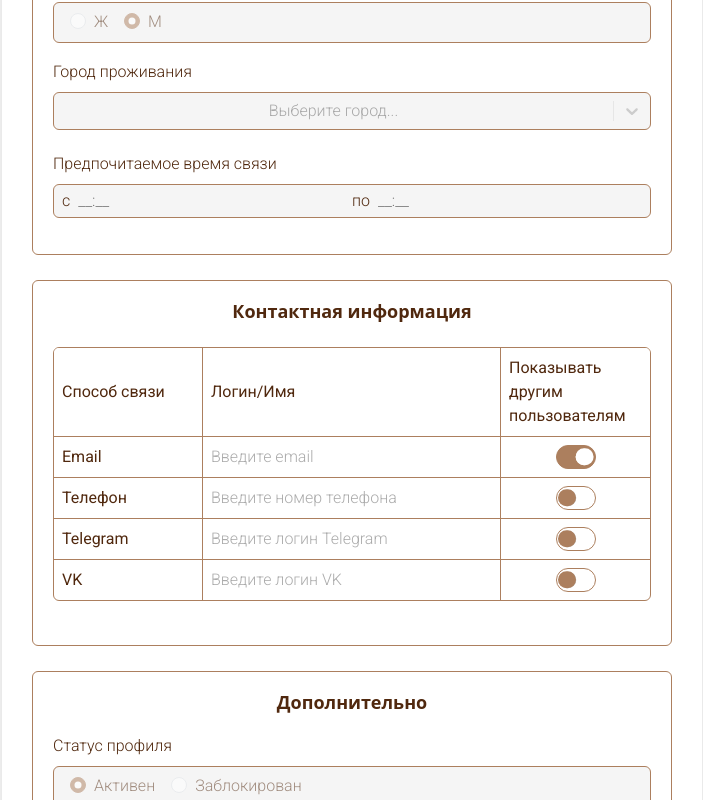
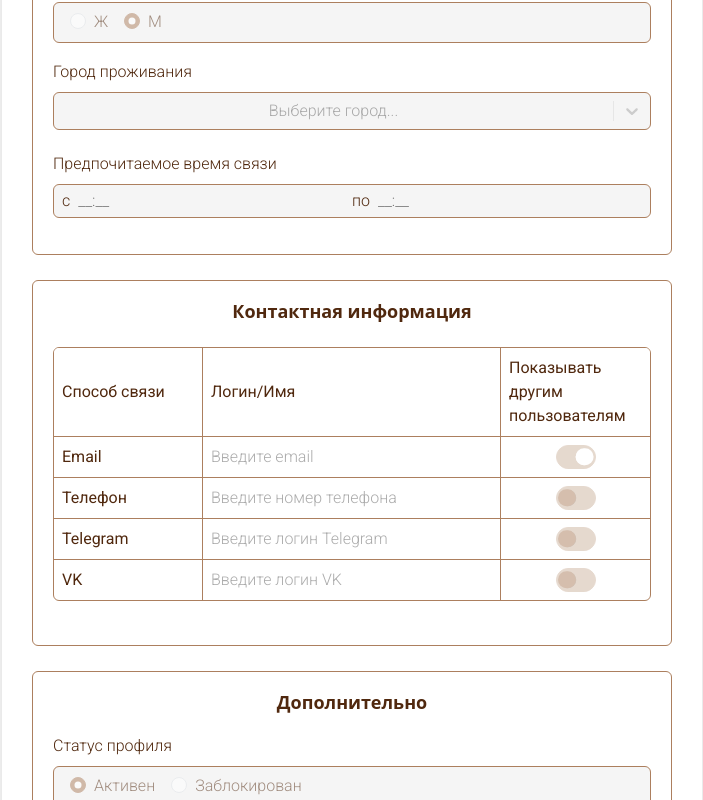
Before and after one commit to PetMatchNSU/PetMatch-frontend, a React (Vite) app: page /profile in a window 1280 px wide. Shown: the part 437-1237 px from the top of the page, without its empty margins (288-991 px from the left). Built offline with nearby package versions, Linux system fonts and the light colour scheme; no server answers.

Commit message:
add disabled to reg table

```diff
--- a/src/components/RegistrationTable/RegistrationTable.tsx
+++ b/src/components/RegistrationTable/RegistrationTable.tsx
@@ -21,13 +21,15 @@ interface RegistrationTableProps {
   onVisibilityChange: (visibility: VisibilitySettings) => void;
   contactInfo: ContactInfo;
   visibility: VisibilitySettings;
+  disabled?: boolean;
 }
 
 const RegistrationTable: React.FC<RegistrationTableProps> = ({
   onContactInfoChange,
   onVisibilityChange,
   contactInfo,
-  visibility
+  visibility,
+  disabled = false
 }) => {
   const handleInputChange = (field: keyof ContactInfo, value: string) => {
     onContactInfoChange({ ...contactInfo, [field]: value });
@@ -57,6 +59,8 @@ const RegistrationTable: React.FC<RegistrationTableProps> = ({
                 placeholder="Введите email"
                 value={contactInfo.email}
                 onChange={(e) => handleInputChange('email', e.target.value)}
+                readOnly={disabled}
+                disabled={disabled}
                 className={styles.tableInput}
               />
             </td>
@@ -65,6 +69,7 @@ const RegistrationTable: React.FC<RegistrationTableProps> = ({
                 <Toggle
                   checked={visibility.email}
                   onChange={handleToggleChange('email')}
+                  disabled={disabled}
                   wrapperClassName={styles.noMargin}
                 />
               </div>
@@ -78,6 +83,8 @@ const RegistrationTable: React.FC<RegistrationTableProps> = ({
                 placeholder="Введите номер телефона"
                 value={contactInfo.phone}
                 onChange={(e) => handleInputChange('phone', e.target.value)}
+                readOnly={disabled}
+                disabled={disabled}
                 className={styles.tableInput}
               />
             </td>
@@ -86,6 +93,7 @@ const RegistrationTable: React.FC<RegistrationTableProps> = ({
                 <Toggle
                   checked={visibility.phone}
                   onChange={handleToggleChange('phone')}
+                  disabled={disabled}
                   wrapperClassName={styles.noMargin}
                 />
               </div>
@@ -98,6 +106,8 @@ const RegistrationTable: React.FC<RegistrationTableProps> = ({
                 placeholder="Введите логин Telegram"
                 value={contactInfo.telegram}
                 onChange={(e) => handleInputChange('telegram', e.target.value)}
+                readOnly={disabled}
+                disabled={disabled}
                 className={styles.tableInput}
               />
             </td>
@@ -106,6 +116,7 @@ const RegistrationTable: React.FC<RegistrationTableProps> = ({
                 <Toggle
                   checked={visibility.telegram}
                   onChange={handleToggleChange('telegram')}
+                  disabled={disabled}
                   wrapperClassName={styles.noMargin}
                 />
               </div>
@@ -118,6 +129,8 @@ const RegistrationTable: React.FC<RegistrationTableProps> = ({
                 placeholder="Введите логин VK"
                 value={contactInfo.vk}
                 onChange={(e) => handleInputChange('vk', e.target.value)}
+                readOnly={disabled}
+                disabled={disabled}
                 className={styles.tableInput}
               />
             </td>
@@ -127,6 +140,7 @@ const RegistrationTable: React.FC<RegistrationTableProps> = ({
                   checked={visibility.vk}
                   onChange={handleToggleChange('vk')}
                   wrapperClassName={styles.noMargin}
+                  disabled={disabled}
                 />
               </div>
             </td>
--- a/src/pages/Login.tsx
+++ b/src/pages/Login.tsx
@@ -16,7 +16,13 @@ const schema = yup.object({
     .required('Email обязателен для заполнения'),
   password: yup
     .string()
-    .required('Пароль обязателен для заполнения'),
+    .required('Пароль обязателен для заполнения')
+    .min(8, 'Пароль должен содержать минимум 8 символов')
+    .max(50, 'Пароль не должен превышать 50 символов')
+    .matches(/[A-Z]/, 'Пароль должен содержать хотя бы одну заглавную букву')
+    .matches(/[a-z]/, 'Пароль должен содержать хотя бы одну строчную букву')
+    .matches(/\d/, 'Пароль должен содержать хотя бы одну цифру')
+    .matches(/^[a-zA-Z0-9!@#$%^&*()_+\-=[\]{};':"\\|,.<>/?]*$/, 'Пароль содержит недопустимые символы'),
 }).required();
 
 const Login: React.FC = () => {
--- a/src/pages/Profile.tsx
+++ b/src/pages/Profile.tsx
@@ -363,6 +363,7 @@ const Profile: React.FC = () => {
               onVisibilityChange={setVisibility}
               contactInfo={contactInfo}
               visibility={visibility}
+              disabled={!isEditing}
             />
           </div>
 
--- a/src/pages/Registration.tsx
+++ b/src/pages/Registration.tsx
@@ -85,7 +85,6 @@ const Registration: React.FC = () => {
   const [selectedCity, setSelectedCity] = useState<SingleValue<SelectOption>>(null);
   const [preferredTime, setPreferredTime] = useState<string>('');
   const [agreedToTerms, setAgreedToTerms] = useState<boolean>(false);
-  const [cityOptions, setCityOptions] = useState<SelectOption[]>([]);
   const [isLoadingCities, setIsLoadingCities] = useState<boolean>(false);
   const [searchQuery, setSearchQuery] = useState<string>('');
   const [allCities, setAllCities] = useState<SelectOption[]>([]);
--- a/src/services/api.ts
+++ b/src/services/api.ts
@@ -11,7 +11,7 @@ import type {
   VerifyEmailRequest,
 } from '../types/user';
 
-const API_BASE_URL = 'http://158.160.173.155/api/v1';
+const API_BASE_URL = 'http://localhost:8091/api/v1';
 
 const apiClient = axios.create({
   baseURL: API_BASE_URL,
```
